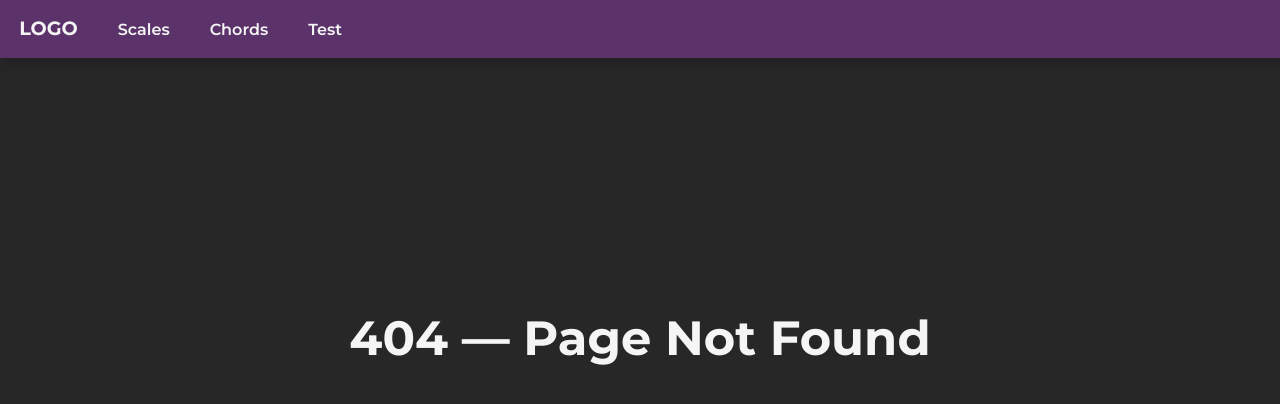
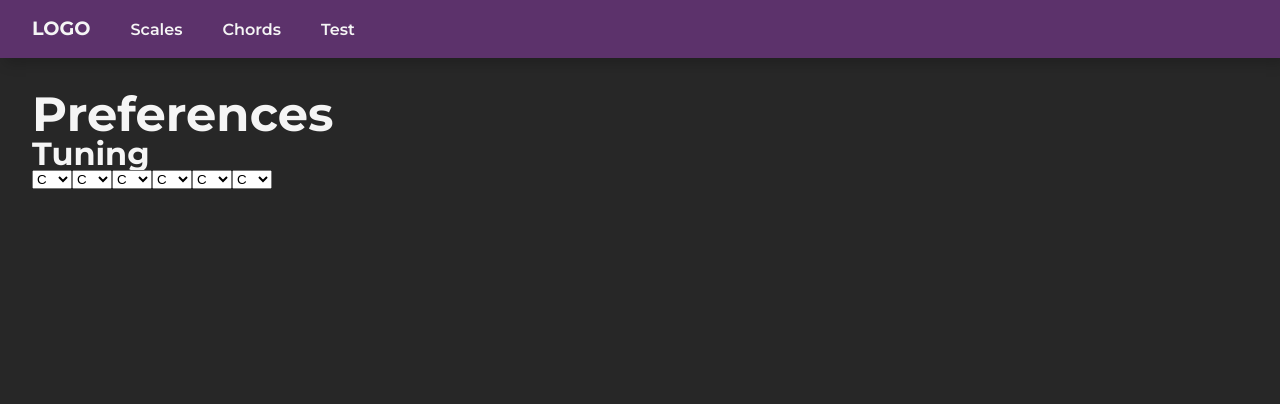
Before and after one commit to pannacotta98/guitar-app, a React (Create React App) app: page /settings in a window 1280 px wide. Before the commit this address had no page. Shown: the top 404 px of the page. Built offline with nearby package versions, Linux system fonts and the light colour scheme.

Commit message:
Various small things

```diff
--- a/src/components/App.js
+++ b/src/components/App.js
@@ -6,6 +6,7 @@ import { ScaleVisualizer } from './ScaleVisualizer';
 import { NotFound } from './NotFound';
 import { GlobalStateProvider } from './../globalState';
 import { Switch, BrowserRouter, Route } from 'react-router-dom';
+import { Settings } from './Settings';
 
 export function App() {
   return (
@@ -23,6 +24,9 @@ export function App() {
             <Route path="/test">
               <TestComponent />
             </Route>
+            <Route path="/settings">
+              <Settings />
+            </Route>
             <Route path="*">
               <NotFound />
             </Route>
--- /dev/null
+++ b/src/components/ChordDetails.js
@@ -0,0 +1,36 @@
+import React from 'react';
+import styled from 'styled-components';
+import { IntervalUtilities } from '../logic/IntervalUtilities';
+import { ChordGenerator } from '../logic/ChordGenerator';
+import { NOTE_NAMES } from '../logic/musicalData';
+
+const DetailsContainer = styled.div`
+  padding-top: 1rem;
+`;
+
+export function ChordDetails({ fingering }) {
+  const noteOccurences = new Map();
+  // TODO This should be fixed but depends on other changes i will make
+  const cg = new ChordGenerator();
+  cg.getNotesInFingering(fingering).forEach((note) => {
+    const normalizedNote = IntervalUtilities.normalizeNote(note);
+    if (noteOccurences.has(normalizedNote)) {
+      const oldOccurences = noteOccurences.get(normalizedNote);
+      noteOccurences.set(normalizedNote, oldOccurences + 1);
+    } else {
+      noteOccurences.set(normalizedNote, 1);
+    }
+  });
+
+  console.log(noteOccurences);
+
+  return (
+    <DetailsContainer>
+      {[...noteOccurences.keys()].map((note, idx) => (
+        <p key={idx}>
+          {NOTE_NAMES[note]}: {noteOccurences.get(note)} {'       '}
+        </p>
+      ))}
+    </DetailsContainer>
+  );
+}
--- a/src/components/ChordNamer.js
+++ b/src/components/ChordNamer.js
@@ -4,6 +4,7 @@ import styled from 'styled-components';
 import _ from 'lodash';
 import { IntervalUtilities } from './../logic/IntervalUtilities';
 import { ChordGenerator } from './../logic/ChordGenerator';
+import { ChordDetails } from './ChordDetails';
 
 const VerticallyCentered = styled.div`
   /* transform: translate(0%, 50%); */
@@ -25,7 +26,7 @@ const OuterTextContainer = styled.div`
 `;
 
 const TextContainer = styled.div`
-  padding: 2rem 2rem;
+  padding: var(--left-right-page-padding);
   position: absolute;
   bottom: 0;
 `;
@@ -82,12 +83,6 @@ export class ChordNamer extends Component {
           <OuterTextContainer>
             <TextContainer>
               <SmallText>Chord Namer</SmallText>
-              {/* <BigChordName>
-                {_.isEqual(this.state.fingering, [null, null, null, null, null, null])
-                  ? 'Input your notes below ↓'
-                  : chordNames.shift()}
-              </BigChordName> */}
-
               {/* TODO !!! Do i need to like purify this?? its not user input... */}
               <BigChordName
                 dangerouslySetInnerHTML={{
@@ -109,6 +104,7 @@ export class ChordNamer extends Component {
                   }}
                 />
               </SmallText>
+              {/* <ChordDetails fingering={this.state.fingering} /> */}
             </TextContainer>
           </OuterTextContainer>
           <BigFretBoard
--- a/src/components/NavBar.js
+++ b/src/components/NavBar.js
@@ -26,7 +26,7 @@ const NavigationItem = styled.li`
 const NavContainer = styled.nav`
   background-color: var(--main-accent);
   color: var(--contrasting-text-color);
-  padding: 1.2rem;
+  padding: 1.2rem var(--left-right-page-padding);
   box-shadow: var(--main-shadow);
   position: relative;
   z-index: 10;
--- /dev/null
+++ b/src/components/Settings.js
@@ -0,0 +1,12 @@
+import React from 'react';
+import { TuningSelector } from './TuningSelector';
+import { PageBox } from './basicStyledElements';
+
+export function Settings() {
+  return (
+    <PageBox>
+      <h1>Preferences</h1>
+      <TuningSelector />
+    </PageBox>
+  );
+}
--- a/src/components/TestComponent.js
+++ b/src/components/TestComponent.js
@@ -1,6 +1,7 @@
 import React from 'react';
 import { ChordGenerator } from '../logic/ChordGenerator';
 import { CHORDS_SRC } from '../logic/musicalData';
+import { PageBox } from './basicStyledElements';
 import styled from 'styled-components';
 
 const HoverableTableRow = styled.tr`
@@ -33,7 +34,7 @@ export class TestComponent extends React.Component {
 
   render() {
     return (
-      <>
+      <PageBox>
         <h2>All known chords</h2>
         <table>
           <tbody>
@@ -55,7 +56,7 @@ export class TestComponent extends React.Component {
               ))}
           </tbody>
         </table>
-      </>
+      </PageBox>
     );
     // return (
     //   <>
--- /dev/null
+++ b/src/components/TuningSelector.js
@@ -0,0 +1,29 @@
+import React from 'react';
+
+export function TuningSelector() {
+  return (
+    <>
+      <h2>Tuning</h2>
+      <NoteSelector />
+      <NoteSelector />
+      <NoteSelector />
+      <NoteSelector />
+      <NoteSelector />
+      <NoteSelector />
+    </>
+  );
+}
+
+function NoteSelector() {
+  return (
+    <select
+    // value={this.state.selectedScale}
+    // onChange={(event) => this.setState({ selectedScale: event.target.value })}
+    >
+      // TODO THiiiis
+      {['C', 'C#', 'D', 'Eb', 'E', 'F', 'F#', 'G', 'G#', 'A', 'Bb', 'B'].map((name) => (
+        <option key={name}>{name}</option>
+      ))}
+    </select>
+  );
+}
--- /dev/null
+++ b/src/components/basicStyledElements.js
@@ -0,0 +1,6 @@
+import React from 'react';
+import styled from 'styled-components';
+
+export const PageBox = styled.div`
+  padding: var(--left-right-page-padding);
+`;
--- a/src/globalStyles.js
+++ b/src/globalStyles.js
@@ -69,6 +69,8 @@ table {
   --main-shadow: 5px 5px 13px 0px rgba(0, 0, 0, 0.2);
   --svg-shadow: 5px 5px 13px rgba(0, 0, 0, 0.2);
 
+  --left-right-page-padding: 2rem;
+
   /* Breakpoints */
   /* TODO Turns out css variables dont work
      in media queries... */
--- a/src/logic/ChordGenerator.js
+++ b/src/logic/ChordGenerator.js
@@ -1,6 +1,6 @@
 import { ChordIntervals } from './ChordIntervals';
 import { IntervalUtilities } from './IntervalUtilities';
-import { INTERVAL_NUMBERS } from './musicalData';
+import { INTERVAL_NUMBERS, NOTE_NAMES } from './musicalData';
 // here is some stuff that could be useful:
 // - https://www.reddit.com/r/musictheory/comments/1jd894/looking_for_an_algorithm_that_generates_chord/
 
@@ -8,7 +8,7 @@ import { INTERVAL_NUMBERS } from './musicalData';
 export class ChordGenerator {
   constructor() {
     // this.notes = ['C', 'C#/Db', 'D', 'D#/Eb', 'E', 'F', 'F#/Gb', 'G', 'G#/Ab', 'A', 'A#/Bb', 'B'];
-    this.notes = ['C', 'C#', 'D', 'Eb', 'E', 'F', 'F#', 'G', 'G#', 'A', 'Bb', 'B'];
+    this.notes = NOTE_NAMES;
 
     // E2–A2–D3–G3–B3–E4 <-- scientific pitch notation
     this.tuning = 'E2 A2 D3 G3 B3 E4'
@@ -57,8 +57,7 @@ export class ChordGenerator {
     return result;
   }
 
-  nameChord(fingering) {
-    console.log('Naming chord');
+  getNotesInFingering(fingering) {
     const notesInChord = [];
     for (let i = 0; i < fingering.length; ++i) {
       // if string is not muted
@@ -66,6 +65,12 @@ export class ChordGenerator {
         notesInChord.push(this.tuning[i] + fingering[i]);
       }
     }
+    return notesInChord;
+  }
+
+  nameChord(fingering) {
+    console.log('Naming chord');
+    const notesInChord = this.getNotesInFingering(fingering);
 
     const root = Math.min(...notesInChord);
     const rootName = IntervalUtilities.toNoteName(root);
--- a/src/logic/musicalData.js
+++ b/src/logic/musicalData.js
@@ -13,6 +13,8 @@ const INTERVAL_NUMBERS = new Map([
   ['b7', 10],
   ['7' , 11]
 ]);
+
+const NOTE_NAMES = ['C', 'C#', 'D', 'Eb', 'E', 'F', 'F#', 'G', 'G#', 'A', 'Bb', 'B'];
 
 // https://en.wikipedia.org/wiki/List_of_musical_scales_and_modes
 const SCALES_SRC = new Map(
@@ -353,4 +355,4 @@ const CHORDS_SRC = [
   },
 ];
 
-export { INTERVAL_NUMBERS, CHORDS_SRC, SCALES_SRC };
+export { INTERVAL_NUMBERS, CHORDS_SRC, SCALES_SRC, NOTE_NAMES };
```
